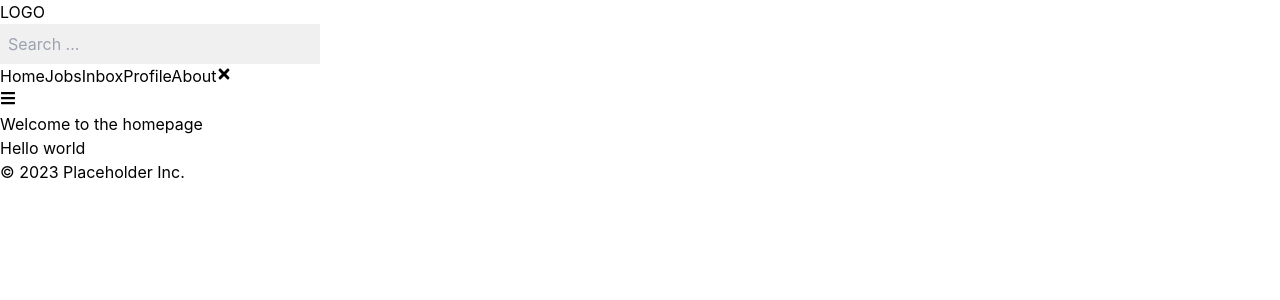
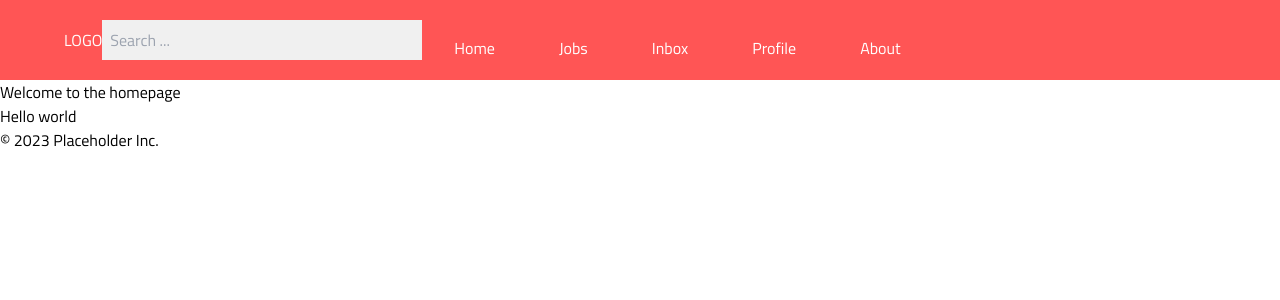
Before and after one commit to soen-341-team-placeholder/placeholder-soen341project2023, a React (Create React App) app in the folder client/: page / in a window 1280 px wide. Shown: the top 300 px of the page. Built offline with nearby package versions, Linux system fonts and the light colour scheme.

Commit message:
reset navbar

```diff
--- a/client/src/components/Navbar.js
+++ b/client/src/components/Navbar.js
@@ -1,41 +1,36 @@
-import { useState } from "react";
-import { FaBars, FaTimes } from "react-icons/fa";
-import { Link } from "react-router-dom";
+import { useRef } from "react";
+import { FaBars, FaDownload, FaTimes } from "react-icons/fa"; // import font awesome icons
+import "../styles/Navbar.css";
+import { BrowserRouter as Router, Route, Link, Routes } from "react-router-dom";
 
 import SearchBar from "./SearchBar";
 
 export default function Navbar() {
-  const [isOpen, setIsOpen] = useState(false);
+  const navRef = useRef(); // this variable will refer to the nav tag
 
-  const toggleNavbar = () => {
-    setIsOpen(!isOpen);
+  /* each time this function is called, we will add/remove
+    the class name from the nav tag */
+  const showNavbar = () => {
+    navRef.current.classList.toggle("responsive_nav");
   };
 
   return (
     <header>
       <h3>LOGO</h3>
       <SearchBar />
-      <nav className={isOpen ? "responsive_nav" : ""}>
-        <Link to="/" onClick={toggleNavbar}>
-          Home
-        </Link>
-        <Link to="/jobs" onClick={toggleNavbar}>
-          Jobs
-        </Link>
-        <Link to="/inbox" onClick={toggleNavbar}>
-          Inbox
-        </Link>
-        <Link to="/profile/:userID" onClick={toggleNavbar}>
-          Profile
-        </Link>
-        <Link to="/about" onClick={toggleNavbar}>
-          About
-        </Link>
-        <button className="nav-btn nav-close-btn" onClick={toggleNavbar}>
+      <nav ref={navRef}>
+        <Link to="/">Home</Link>
+        <Link to="/jobs">Jobs</Link>
+        <Link to="/inbox">Inbox</Link>
+        <Link to="/profile/:userID">Profile</Link>
+        <Link to="/about">About</Link>
+        {/* button for full screen */}
+        <button className="nav-btn nav-close-btn" onClick={showNavbar}>
           <FaTimes />
         </button>
       </nav>
-      <button className="nav-btn" onClick={toggleNavbar}>
+      {/* button for smaller screen */}
+      <button className="nav-btn" onClick={showNavbar}>
         <FaBars />
       </button>
     </header>
```
